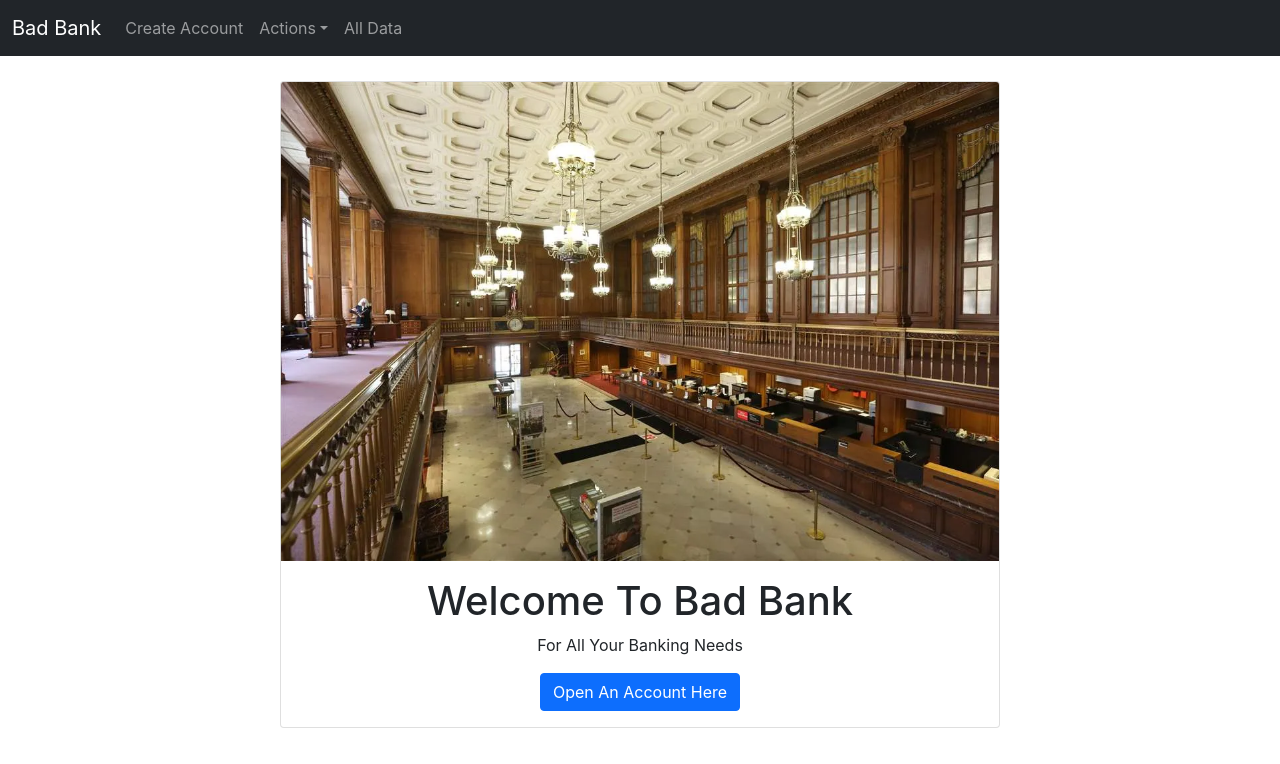
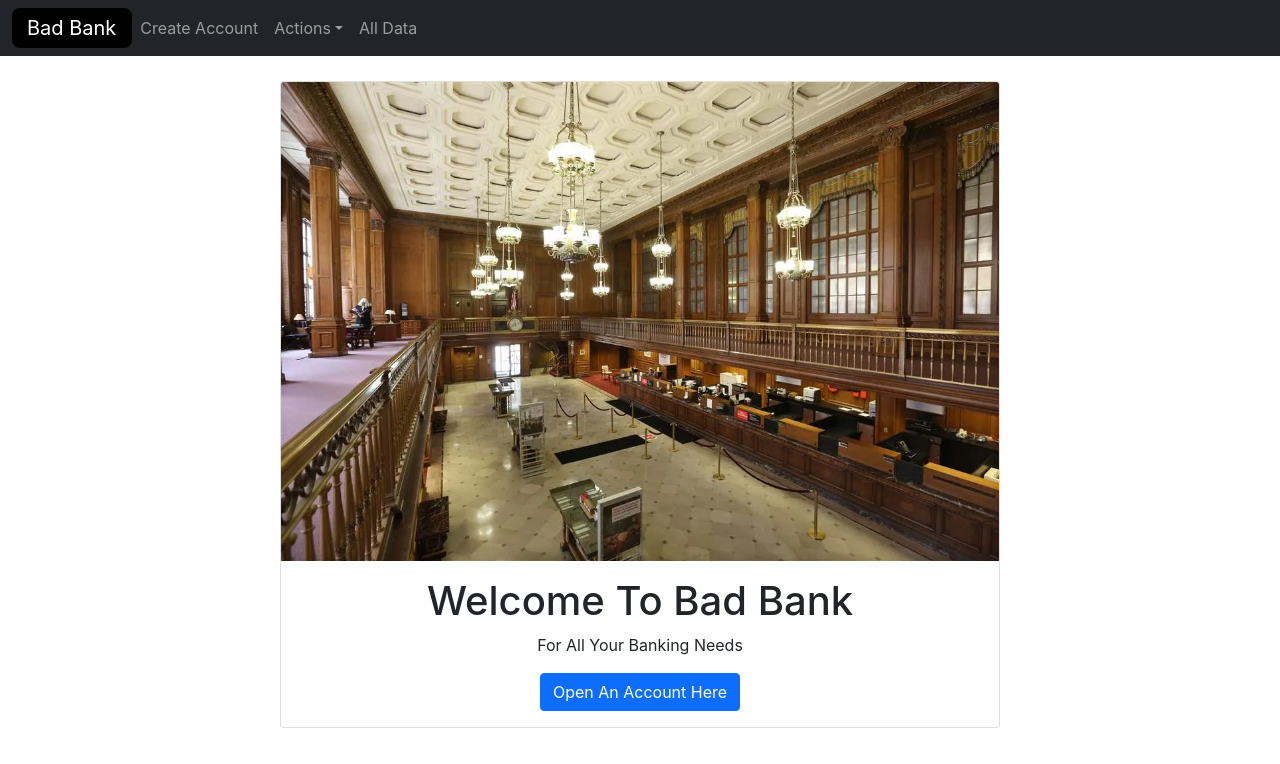
Before and after one commit to y0Phoenix/aaron-graybillbankingapp, a React (Vite) app: page / in a window 1280 px wide. Shown: the top 764 px of the page. Built offline with nearby package versions, Linux system fonts and the light colour scheme.

Commit message:
highlights nav of whichever page its on

```diff
--- a/src/App.css
+++ b/src/App.css
@@ -11,6 +11,9 @@
 }
 .nav-item-container {
   position: relative;
+  display: flex;
+  justify-content: center;
+  border-radius: 8px;
 }
 .description {
   color: black;
@@ -55,3 +58,12 @@
 .alldata-container h5 {
   padding: 15px;
 }
+.active {
+  background-color: black;
+}
+.active-light {
+  background-color: rgb(197, 197, 197);
+}
+.main {
+  padding-left: 15px;
+}
--- a/src/components/Navbar.tsx
+++ b/src/components/Navbar.tsx
@@ -1,5 +1,5 @@
 import React, { useEffect, useState } from 'react';
-import { Link } from 'react-router-dom';
+import { Link, useLocation } from 'react-router-dom';
 import { motion } from 'framer-motion';
 
 interface Desc {
@@ -8,6 +8,7 @@ interface Desc {
 }
 
 const Navbar = () => {
+	const location = useLocation();
 	const [show, setShow] = useState({
 		home: false,
 		createAccount: false,
@@ -16,6 +17,7 @@ const Navbar = () => {
 		allData: false
 	});
 	const [checkShow, setCheckShow] = useState('');
+	const [active, setActive] = useState('home');
 
 	useEffect(() => {
 		if (checkShow == '') return;
@@ -23,6 +25,14 @@ const Navbar = () => {
 		if (bool) setShow({...show, [checkShow]: false});
 		setCheckShow('');
 	}, [checkShow]);
+
+	useEffect(() => {
+		if (location.pathname === '/') setActive('home');
+		else if (location.pathname.includes('createaccount')) setActive('createaccount');
+		else if (location.pathname.includes('withdraw')) setActive('withdraw');
+		else if (location.pathname.includes('deposit')) setActive('deposit');
+		else if (location.pathname.includes('alldata')) setActive('alldata');
+	}, [location]);
 
 	const toggleDesc = (type: string) => {
 		setTimeout(() => setCheckShow(type), 3000);
@@ -40,9 +50,9 @@ const Navbar = () => {
 
 	return (
 		<nav className="navbar navbar-expand-lg navbar-dark bg-dark">
-			<div className="container-fluid">
-				<div className='nav-item-container'>
-					<Link onMouseOver={() => toggleDesc('home')} onMouseLeave={() => toggleDesc('home')} className="navbar-brand" to='/'>Bad Bank</Link>
+			<div className="container-fluid" style={{justifyContent: 'center'}}>
+				<div className={`nav-item-container ${active === 'home' && 'active'} main`}>
+					<Link onMouseOver={() => toggleDesc('home')} onMouseLeave={() => toggleDesc('home')} className="navbar-brand acive" to='/'>Bad Bank</Link>
 					<Description type={'home'} text={'Home Page'}/>
 				</div>
 				<button className="navbar-toggler" type="button" data-bs-toggle="collapse" data-bs-target="#navbarSupportedContent" aria-controls="navbarSupportedContent" aria-expanded="false" aria-label="Toggle navigation">
@@ -51,25 +61,25 @@ const Navbar = () => {
 				<div className="collapse navbar-collapse" id="navbarSupportedContent">
 					<ul className="navbar-nav me-auto mb-2 mb-lg-0">
 					<li className="nav-item">
-						<div className='nav-item-container'>
+						<div className={`nav-item-container ${active === 'createaccount' && 'active'}`}>
 							<Link className="nav-link" to='/createaccount' onMouseOver={() => toggleDesc('createAccount')} onMouseLeave={() => toggleDesc('createAccount')}>Create Account</Link>
 							<Description type='createAccount' text='Create A Bank Account To Get Started'/>
 						</div>
 					</li>
-					<li className="nav-item dropdown">
+					<li className={`nav-item dropdown ${active === 'withdraw' ? 'active' : active === 'deposit' && 'active'}`}>
 						<a className="nav-link dropdown-toggle" href="#" id="navbarDropdown" role="button" data-bs-toggle="dropdown" aria-expanded="false">
 						Actions
 						</a>
 						<ul className="dropdown-menu" aria-labelledby="navbarDropdown">
 						<li>
-							<div className='nav-item-container'>
+							<div className={`nav-item-container ${active === 'deposit' && 'active-light'}`}>
 								<Link className="dropdown-item" to='/deposit' onMouseOver={() => toggleDesc('deposit')} onMouseLeave={() => toggleDesc('deposit')}>Deposit</Link>
 								<Description type='deposit' text='Deposit Money Into Your Account'/>
 							</div>
 						</li>
 						<li><hr className="dropdown-divider"></hr></li>
 						<li>
-							<div className='nav-item-container'>
+							<div className={`nav-item-container ${active === 'withdraw' && 'active-light'}`}>
 								<Link className="dropdown-item" to='/withdraw' onMouseOver={() => toggleDesc('withdraw')} onMouseLeave={() => toggleDesc('withdraw')}>Withdraw</Link>
 								<Description type='withdraw' text='Withdraw Money From Your Account'/>
 							</div>
@@ -77,7 +87,7 @@ const Navbar = () => {
 						</ul>
 					</li>
 					<li className="nav-item">
-						<div className='nav-item-container'>
+						<div className={`nav-item-container ${active === 'alldata' && 'active'}`}>
 							<Link className="nav-link" to='/alldata' onMouseOver={() => toggleDesc('allData')} onMouseLeave={() => toggleDesc('allData')}>All Data</Link>
 							<Description type='allData' text='View All Account Data' />
 						</div>
```
